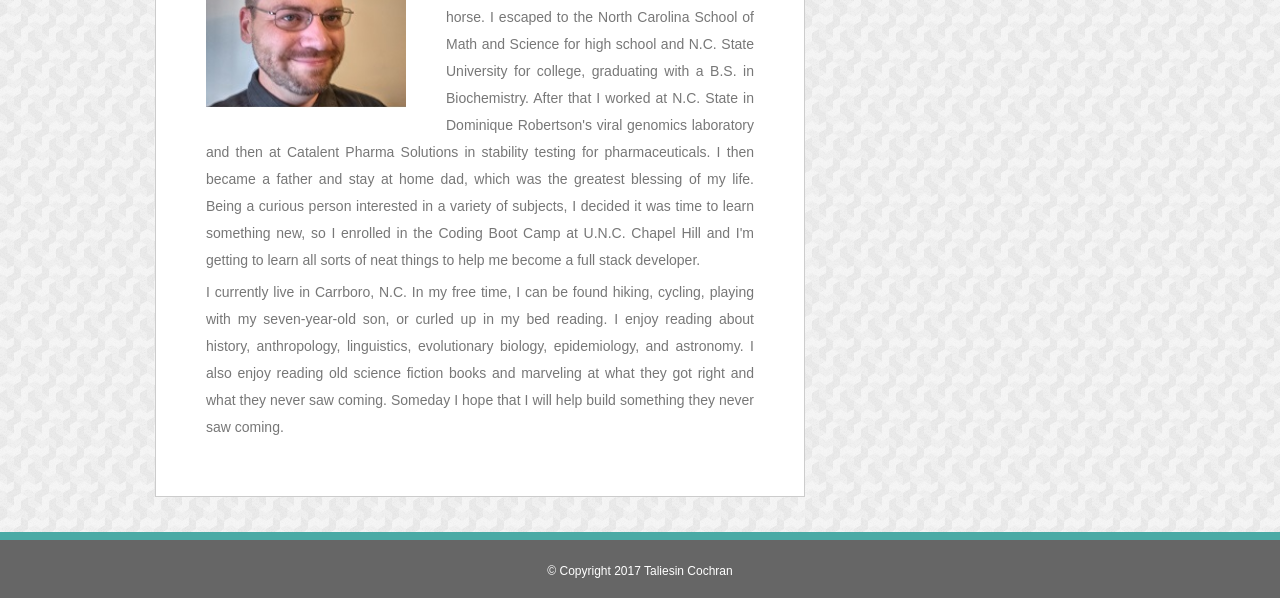
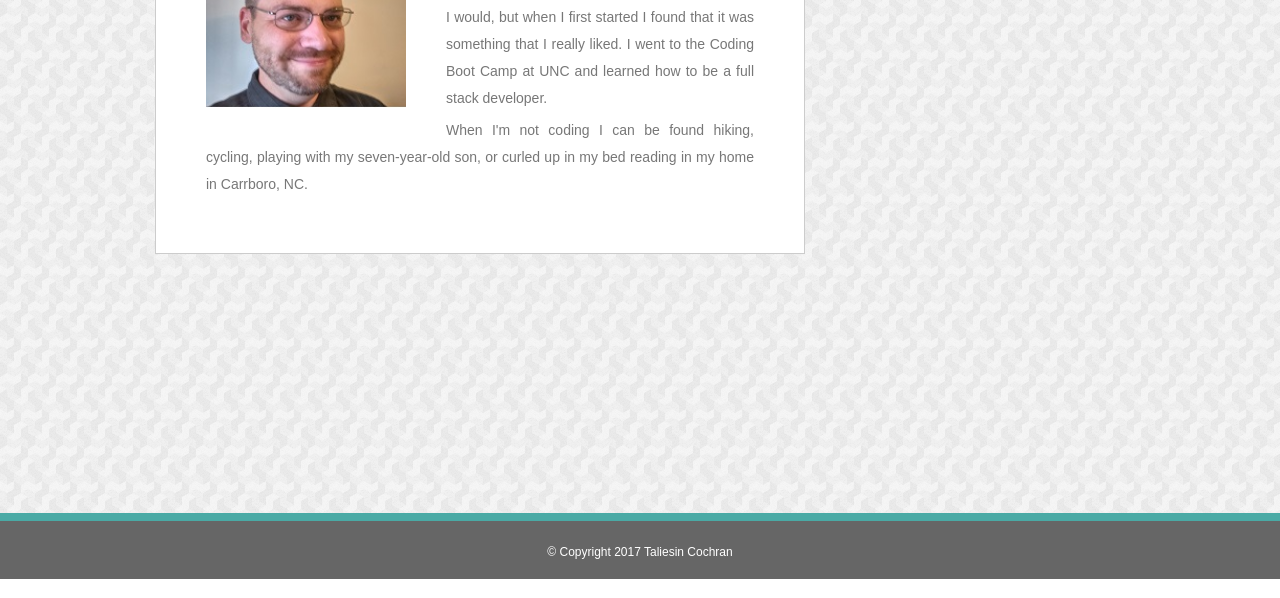
Before and after one commit to taliesincochran/Responsive-Portfolio, a plain HTML site: page index.html in a window 1280 px wide. Shown: the part 335-933 px from the top of the page. Drawn offline with Linux system fonts and the light colour scheme.

Commit message:
changed bio

```diff
--- a/assets/css/style.css
+++ b/assets/css/style.css
@@ -213,10 +213,12 @@ footer {
     background-color: #666666;
     color: #ffffff;
     width: 100%;
-	height:66px;
+    position: absolute;
+    height: 66px;
     border-top-width: 8px;
     border-top-color: #4aaaa5;
     border-top-style: solid;
+    bottom: -114px;
 }
 /*global styling*/
 
--- a/index.html
+++ b/index.html
@@ -38,8 +38,8 @@
 			<div class='profiletextbox'>
 				<img id='profile' src=assets/images/profile.jpg alt="Taliesin Cochran">
 				<div class='textbox'>
-					<p class='profiletext arial'>I grew up in rural Stanly County, N.C. on a horse farm. I learned to work hard and to never own a horse. I escaped to the North Carolina School of Math and Science for high school and N.C. State University for college, graduating with a B.S. in Biochemistry.  After that I worked at N.C. State in Dominique Robertson's viral genomics laboratory and then at Catalent Pharma Solutions in stability testing for pharmaceuticals.  I then became a father and stay at home dad, which was the greatest blessing of my life. Being a curious person interested in a variety of subjects, I decided it was time to learn something new, so I enrolled in the Coding Boot Camp at U.N.C. Chapel Hill and I'm getting to learn all sorts of neat things to help me become a full stack developer. </p>
-					<p class='profiletext arial'>I currently live in Carrboro, N.C. In my free time, I can be found hiking, cycling, playing with my seven-year-old son, or curled up in my bed reading.  I enjoy reading about history, anthropology, linguistics, evolutionary biology, epidemiology, and astronomy. I also enjoy reading old science fiction books and marveling at what they got right and what they never saw coming. Someday I hope that I will help build something they never saw coming.</p>
+					<p class='profiletext arial'>I'm a full stack developer and former chemist living in the RTP area.  I love coding,  I didn't think I would, but when I first started I found that it was something that I really liked.  I went to the Coding Boot Camp at UNC and learned how to be a full stack developer.</p>
+					<p class='profiletext arial'>When I'm not coding I can be found hiking, cycling, playing with my seven-year-old son, or curled up in my bed reading in my home in Carrboro, NC.</p>
 				</div>
 			</div>
 			</section>
```
Lines whose indentation alone changed are shown as unchanged.
